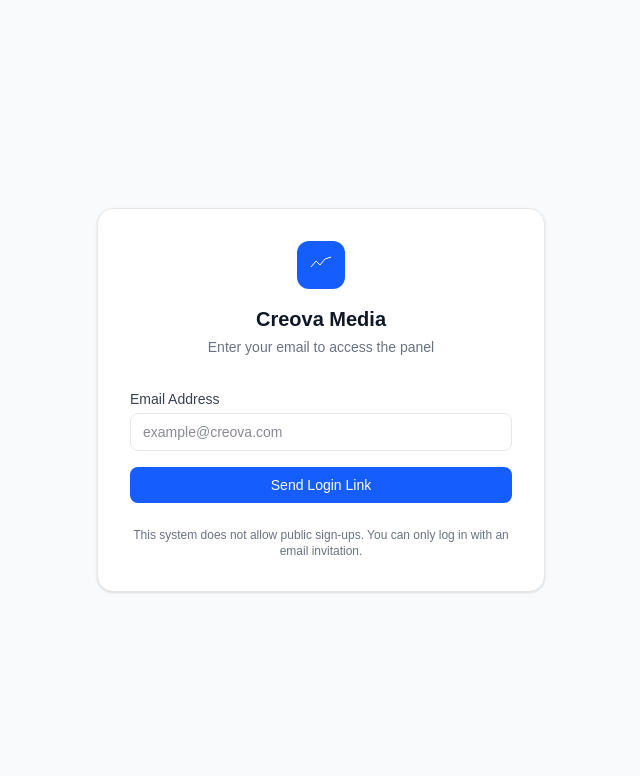
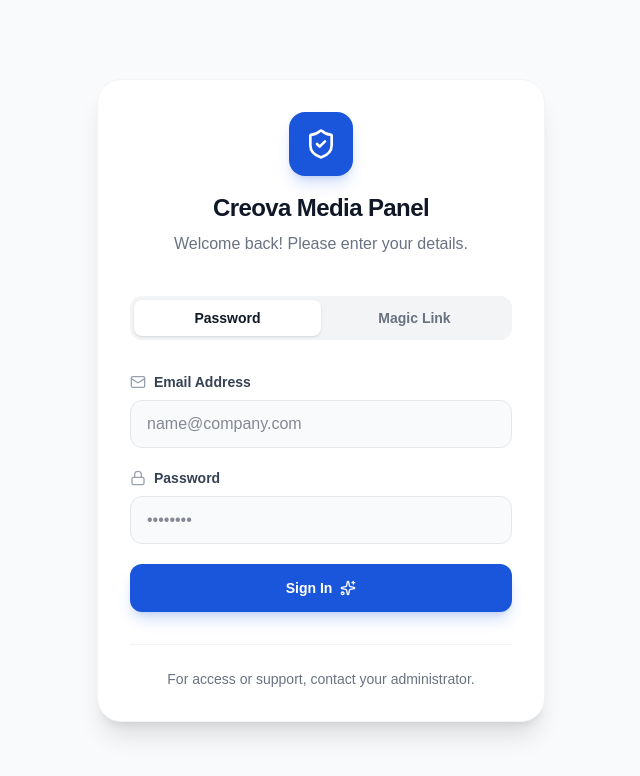
Before and after one commit to kilicacrv/creova-panel, a Next.js app: page /login in a window 1280 px wide. Shown: the top 776 px of the page, without its empty margins (319-959 px from the left). Built offline with nearby package versions, Linux system fonts and the light colour scheme; no server answers.

Commit message:
Update login page to support Password and Magic Link

```diff
--- a/src/app/login/page.tsx
+++ b/src/app/login/page.tsx
@@ -1,24 +1,47 @@
 'use client'
+
+import { useState } from 'react'
+import { createClient } from '@/lib/supabase'
+import { useRouter } from 'next/navigation'
+import { Mail, Lock, Loader2, Sparkles, ShieldCheck } from 'lucide-react'
 
 export const dynamic = 'force-dynamic'
 
-import { useState } from 'react'
-import { createClient } from '@/lib/supabase'
-
 export default function LoginPage() {
   const [email, setEmail] = useState('')
+  const [password, setPassword] = useState('')
   const [loading, setLoading] = useState(false)
   const [error, setError] = useState('')
   const [success, setSuccess] = useState(false)
+  const [method, setMethod] = useState<'password' | 'magic-link'>('password')
+  const router = useRouter()
   const supabase = createClient()
 
-  async function handleLogin(e: React.FormEvent) {
+  async function handlePasswordLogin(e: React.FormEvent) {
+    e.preventDefault()
+    setLoading(true)
+    setError('')
+
+    const { error } = await supabase.auth.signInWithPassword({
+      email,
+      password,
+    })
+
+    if (error) {
+      setError(error.message)
+      setLoading(false)
+      return
+    }
+
+    router.replace('/')
+  }
+
+  async function handleMagicLink(e: React.FormEvent) {
     e.preventDefault()
     setLoading(true)
     setError('')
     setSuccess(false)
 
-    // Send Magic Link / OTP
     const { error } = await supabase.auth.signInWithOtp({
       email,
       options: {
@@ -27,7 +50,7 @@ export default function LoginPage() {
     })
 
     if (error) {
-      setError(error.message || 'An error occurred while sending the login link.')
+      setError(error.message)
       setLoading(false)
       return
     }
@@ -37,73 +60,120 @@ export default function LoginPage() {
   }
 
   return (
-    <div className="min-h-screen bg-gray-50 flex items-center justify-center p-4">
-      <div className="bg-white rounded-2xl shadow-sm border border-gray-200 p-8 w-full max-w-md">
+    <div className="min-h-screen bg-[#F9FAFB] flex items-center justify-center p-4">
+      <div className="bg-white rounded-3xl shadow-xl border border-gray-100 p-8 w-full max-w-md">
 
         {/* Logo */}
-        <div className="text-center mb-8">
-          <div className="w-12 h-12 bg-blue-600 rounded-xl flex items-center justify-center mx-auto mb-4">
-            <svg className="w-6 h-6 text-white" fill="none" stroke="currentColor" viewBox="0 0 24 24">
-              <polyline points="2,14 7,8 11,12 16,6 22,4"/>
-            </svg>
+        <div className="text-center mb-10">
+          <div className="w-16 h-16 bg-[#1A56DB] rounded-2xl flex items-center justify-center mx-auto mb-4 shadow-lg shadow-[#1A56DB]/20">
+            <ShieldCheck className="w-8 h-8 text-white" />
           </div>
-          <h1 className="text-xl font-semibold text-gray-900">Creova Media</h1>
-          <p className="text-sm text-gray-500 mt-1">Enter your email to access the panel</p>
+          <h1 className="text-2xl font-bold text-gray-900 tracking-tight">Creova Media Panel</h1>
+          <p className="text-gray-500 mt-2">Welcome back! Please enter your details.</p>
+        </div>
+
+        {/* Method Switcher */}
+        <div className="flex p-1 bg-gray-100 rounded-xl mb-8">
+          <button
+            onClick={() => setMethod('password')}
+            className={`flex-1 py-2 text-sm font-semibold rounded-lg transition-all ${method === 'password' ? 'bg-white text-gray-900 shadow-sm' : 'text-gray-500 hover:text-gray-700'}`}
+          >
+            Password
+          </button>
+          <button
+            onClick={() => setMethod('magic-link')}
+            className={`flex-1 py-2 text-sm font-semibold rounded-lg transition-all ${method === 'magic-link' ? 'bg-white text-gray-900 shadow-sm' : 'text-gray-500 hover:text-gray-700'}`}
+          >
+            Magic Link
+          </button>
         </div>
 
         {/* Form or Success Message */}
         {success ? (
-          <div className="text-center bg-green-50 border border-green-100 rounded-xl p-6">
-            <div className="w-10 h-10 bg-green-100 rounded-full flex items-center justify-center mx-auto mb-3">
-              <span className="text-xl">📧</span>
+          <div className="text-center bg-blue-50 border border-blue-100 rounded-2xl p-6 animate-in zoom-in-95 duration-300">
+            <div className="w-12 h-12 bg-blue-100 rounded-full flex items-center justify-center mx-auto mb-4">
+              <Mail className="w-6 h-6 text-[#1A56DB]" />
             </div>
-            <h3 className="text-sm font-medium text-green-800 mb-1">Login Link Sent</h3>
-            <p className="text-sm text-green-600">
-              We have sent a secure login link to <b>{email}</b>. Please check your inbox.
+            <h3 className="text-lg font-bold text-blue-900 mb-2">Check your email</h3>
+            <p className="text-sm text-blue-700 leading-relaxed">
+              We sent a login link to <span className="font-semibold">{email}</span>. Click the link to sign in.
             </p>
             <button
               onClick={() => setSuccess(false)}
-              className="mt-6 text-sm text-blue-600 font-medium hover:text-blue-700"
+              className="mt-6 text-sm font-bold text-[#1A56DB] hover:text-[#1e4eb8] transition-colors"
             >
-              Try a different email
+              Back to login
             </button>
           </div>
         ) : (
-          <form onSubmit={handleLogin} className="space-y-4">
-            <div>
-              <label className="block text-sm font-medium text-gray-700 mb-1">Email Address</label>
+          <form onSubmit={method === 'password' ? handlePasswordLogin : handleMagicLink} className="space-y-5">
+            <div className="space-y-2">
+              <label className="text-sm font-semibold text-gray-700 flex items-center gap-2">
+                <Mail className="w-4 h-4 text-gray-400" />
+                Email Address
+              </label>
               <input
                 type="email"
                 value={email}
                 onChange={e => setEmail(e.target.value)}
                 required
-                className="w-full px-3 py-2 border border-gray-200 rounded-lg text-sm focus:outline-none focus:ring-2 focus:ring-blue-500"
-                placeholder="example@creova.com"
+                className="w-full h-12 px-4 bg-gray-50 border border-gray-200 rounded-xl focus:outline-none focus:ring-2 focus:ring-[#1A56DB] transition-all"
+                placeholder="name@company.com"
+                disabled={loading}
               />
             </div>
 
+            {method === 'password' && (
+              <div className="space-y-2 animate-in slide-in-from-top-2 duration-200">
+                <label className="text-sm font-semibold text-gray-700 flex items-center gap-2">
+                  <Lock className="w-4 h-4 text-gray-400" />
+                  Password
+                </label>
+                <input
+                  type="password"
+                  value={password}
+                  onChange={e => setPassword(e.target.value)}
+                  required
+                  className="w-full h-12 px-4 bg-gray-50 border border-gray-200 rounded-xl focus:outline-none focus:ring-2 focus:ring-[#1A56DB] transition-all"
+                  placeholder="••••••••"
+                  disabled={loading}
+                />
+              </div>
+            )}
+
             {error && (
-              <div className="bg-red-50 border border-red-200 text-red-600 text-sm px-3 py-2 rounded-lg">
-                {error}
+              <div className="bg-red-50 border border-red-100 text-red-600 text-sm px-4 py-3 rounded-xl flex items-start gap-3 animate-in shake-200 duration-300">
+                <div className="pt-0.5">⚠️</div>
+                <p className="leading-tight">{error}</p>
               </div>
             )}
 
             <button
               type="submit"
               disabled={loading}
-              className="w-full bg-blue-600 text-white py-2 px-4 rounded-lg text-sm font-medium hover:bg-blue-700 disabled:opacity-50 transition-colors"
+              className="w-full h-12 bg-[#1A56DB] text-white rounded-xl text-sm font-bold hover:bg-[#1e4eb8] shadow-lg shadow-[#1A56DB]/20 disabled:opacity-50 disabled:shadow-none transition-all flex items-center justify-center gap-2"
             >
-              {loading ? 'Sending Link...' : 'Send Login Link'}
+              {loading ? (
+                <>
+                  <Loader2 className="w-5 h-5 animate-spin" />
+                  Please wait...
+                </>
+              ) : (
+                <>
+                  {method === 'password' ? 'Sign In' : 'Send Link'}
+                  <Sparkles className="w-4 h-4" />
+                </>
+              )}
             </button>
           </form>
         )}
 
-        {/* Info */}
-        {!success && (
-          <p className="text-center text-xs text-gray-500 mt-6 mt-4">
-            This system does not allow public sign-ups. You can only log in with an email invitation.
+        {/* Footer */}
+        <div className="mt-8 pt-6 border-t border-gray-100 text-center">
+          <p className="text-sm text-gray-500">
+            For access or support, contact your administrator.
           </p>
-        )}
+        </div>
       </div>
     </div>
   )
```
